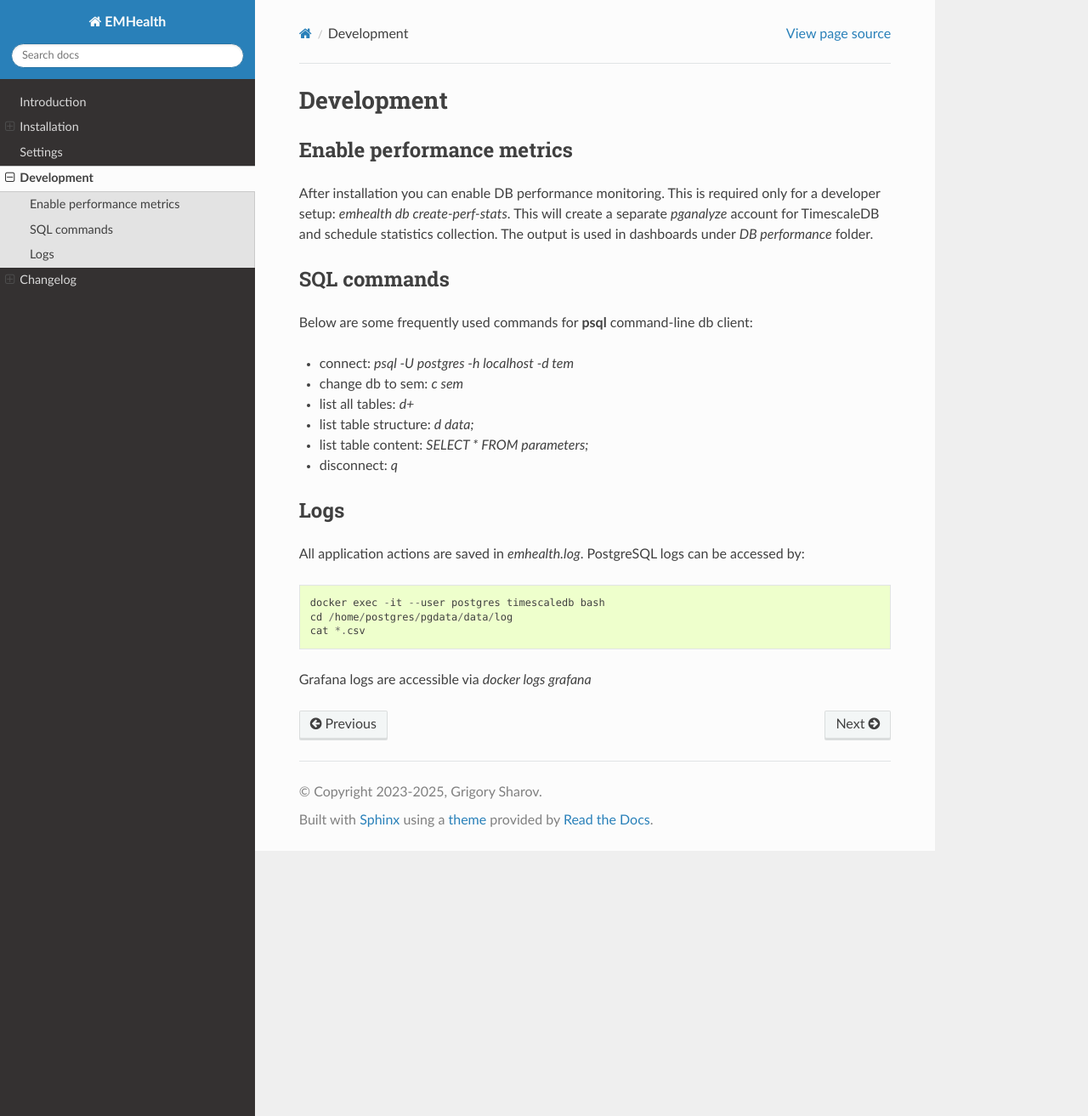
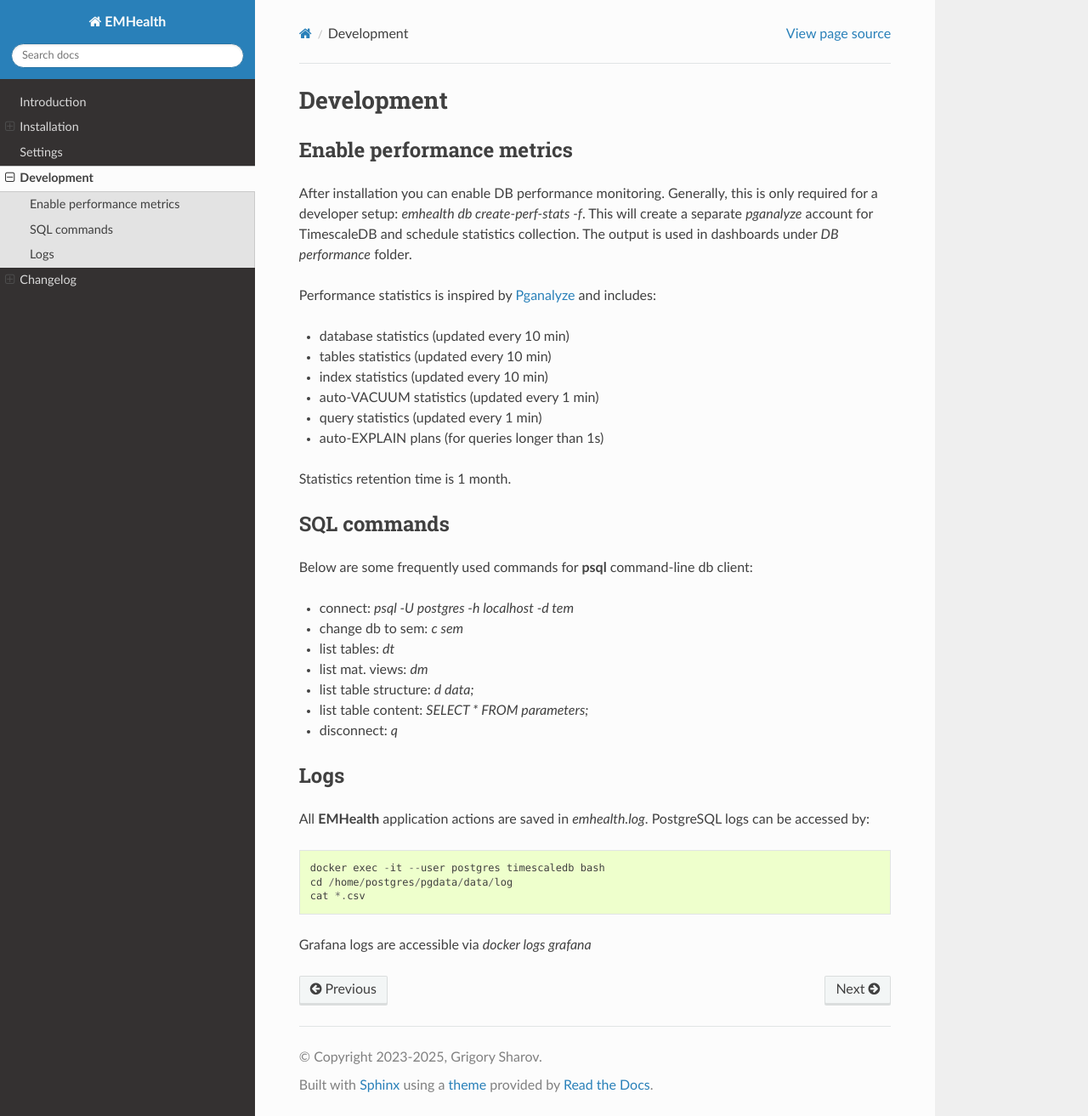
Before and after one commit to azazellochg/em_health, a Sphinx documentation site: the page built from docs/development.rst, in a window 1280 px wide and 1313 px high. Shown: the whole window at 85% size. Built offline with Sphinx 7.4.7 and the Read the Docs theme 3.1.0, drawn with Linux system fonts in a browser that asks for light colours.

Commit message:
update docs, enable rt cagg

```diff
--- a/docs/development.rst
+++ b/docs/development.rst
@@ -4,9 +4,20 @@ Development
 Enable performance metrics
 ^^^^^^^^^^^^^^^^^^^^^^^^^^
 
-After installation you can enable DB performance monitoring. This is required only for a developer setup: `emhealth db create-perf-stats`.
+After installation you can enable DB performance monitoring. Generally, this is only required for a developer setup: `emhealth db create-perf-stats -f`.
 This will create a separate *pganalyze* account for TimescaleDB and schedule statistics collection.
 The output is used in dashboards under *DB performance* folder.
+
+Performance statistics is inspired by `Pganalyze <https://pganalyze.com/>`_ and includes:
+
+* database statistics (updated every 10 min)
+* tables statistics (updated every 10 min)
+* index statistics (updated every 10 min)
+* auto-VACUUM statistics (updated every 1 min)
+* query statistics (updated every 1 min)
+* auto-EXPLAIN plans (for queries longer than 1s)
+
+Statistics retention time is 1 month.
 
 SQL commands
 ^^^^^^^^^^^^
@@ -15,7 +26,8 @@ Below are some frequently used commands for **psql** command-line db client:
 
 * connect: `psql -U postgres -h localhost -d tem`
 * change db to sem: `\c sem`
-* list all tables: `\d+`
+* list tables: `\dt`
+* list mat. views: `\dm`
 * list table structure: `\d data;`
 * list table content: `SELECT * FROM parameters;`
 * disconnect: `\q`
@@ -23,7 +35,7 @@ Below are some frequently used commands for **psql** command-line db client:
 Logs
 ^^^^
 
-All application actions are saved in `emhealth.log`. PostgreSQL logs can be accessed by:
+All **EMHealth** application actions are saved in `emhealth.log`. PostgreSQL logs can be accessed by:
 
 .. code-block::
 
```
Also changed, not shown: 2 other files.
